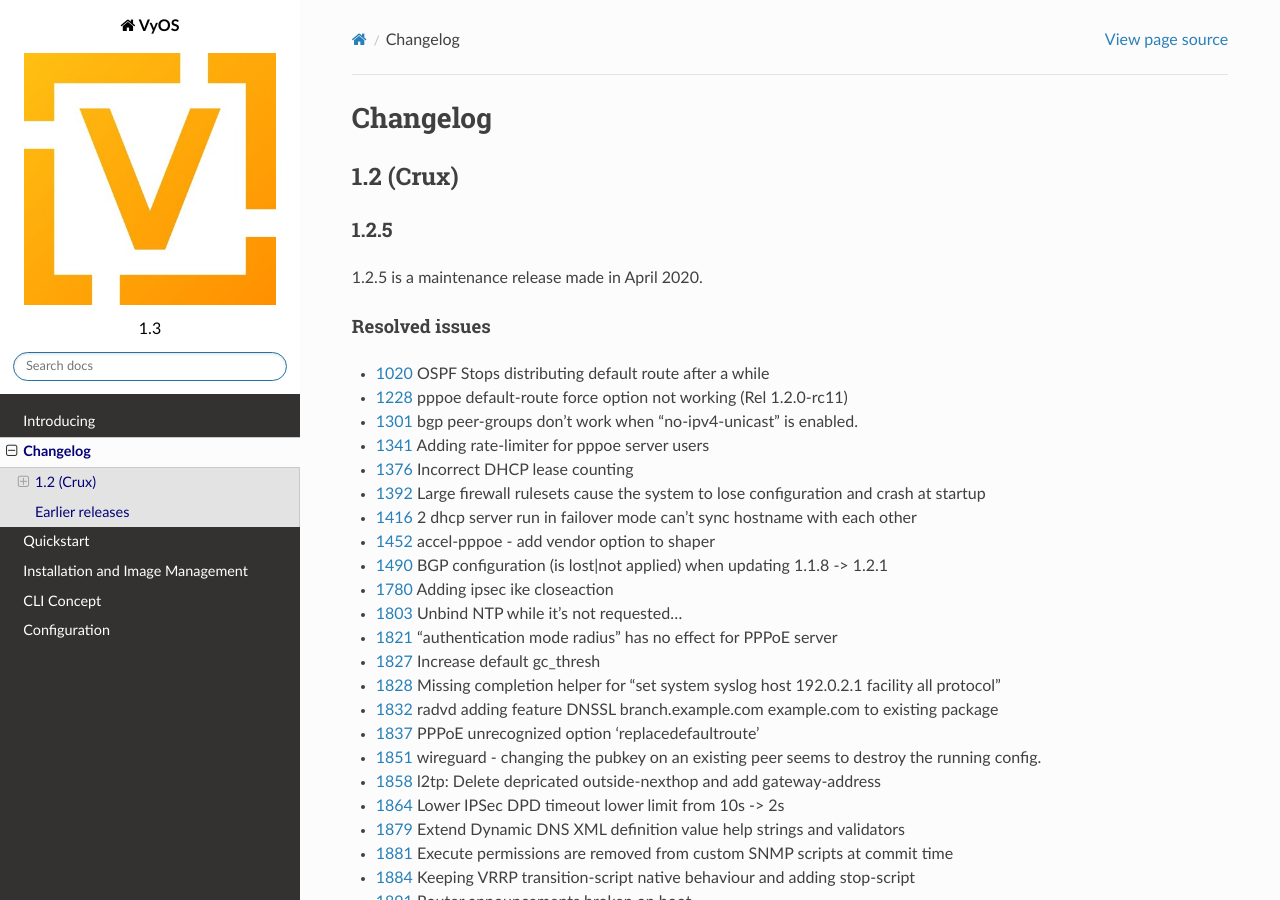
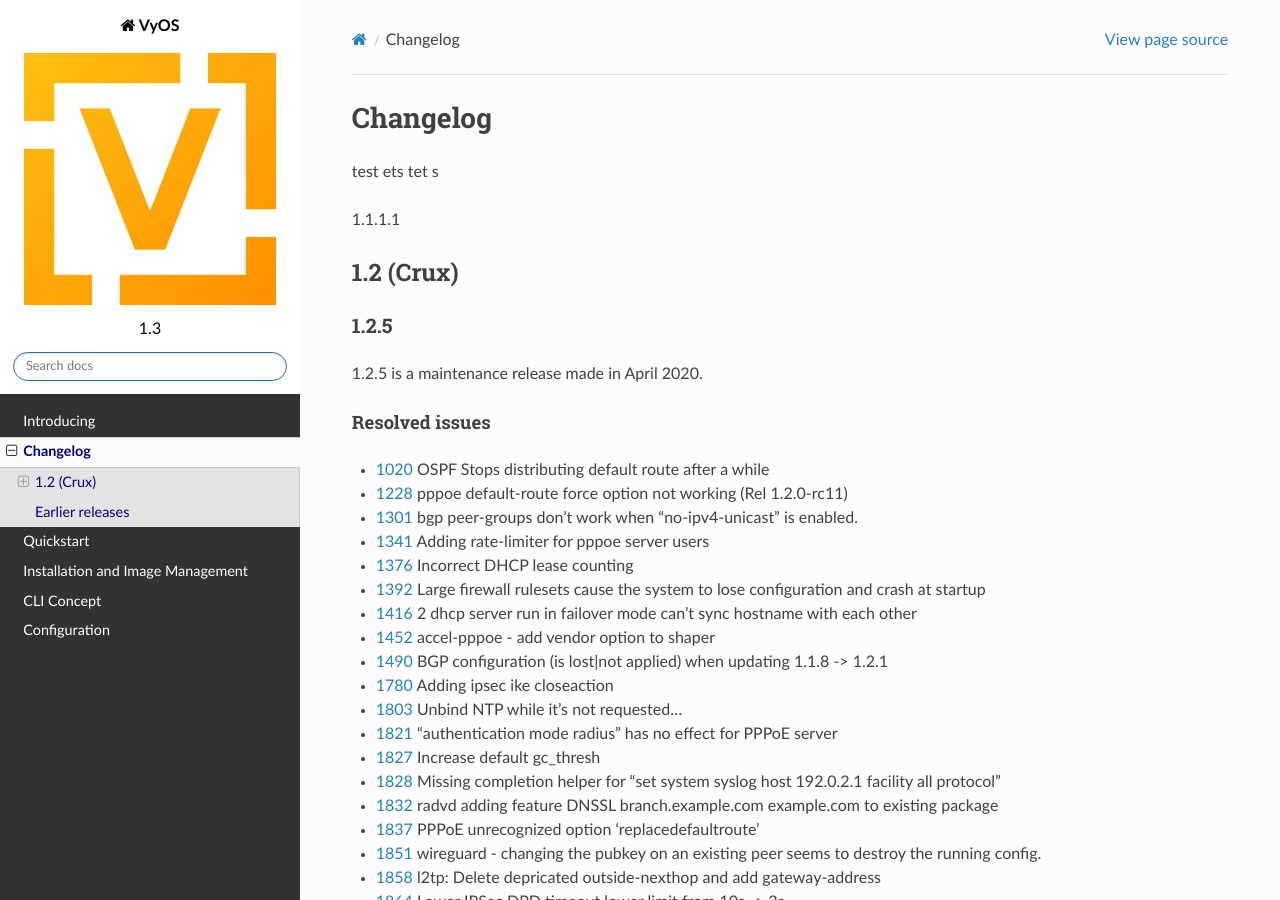
Before and after one commit to rebortg/doc-test, a Sphinx documentation site: the page built from docs/changelog.rst, in a window 1280 px wide and 900 px high. Built offline with Sphinx 7.4.7 and the Read the Docs theme 2.0.0, drawn with Linux system fonts in a browser that asks for light colours.

Commit message:
Update changelog.rst

```diff
--- a/docs/changelog.rst
+++ b/docs/changelog.rst
@@ -4,6 +4,10 @@
 Changelog
 #########
 
+
+test ets tet s
+
+1.1.1.1
 
 1.2 (Crux)
 ==========
```
